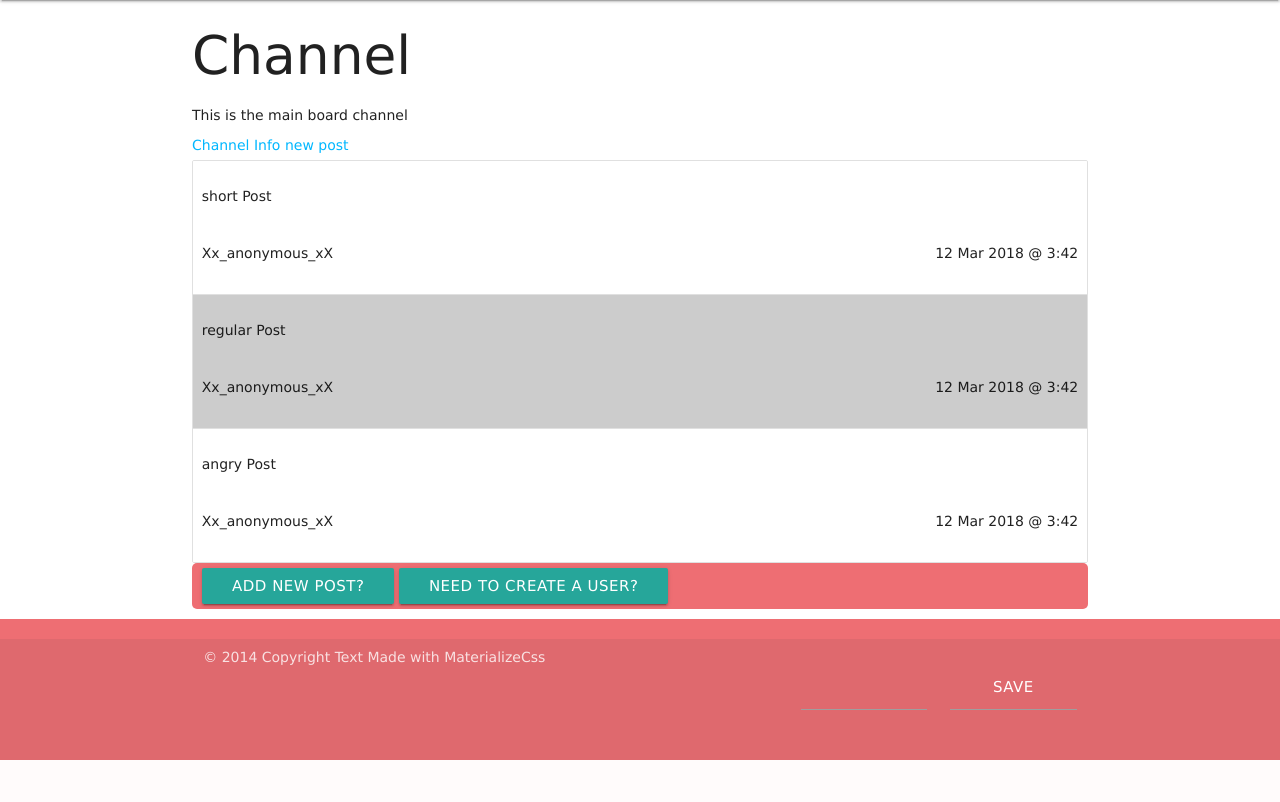
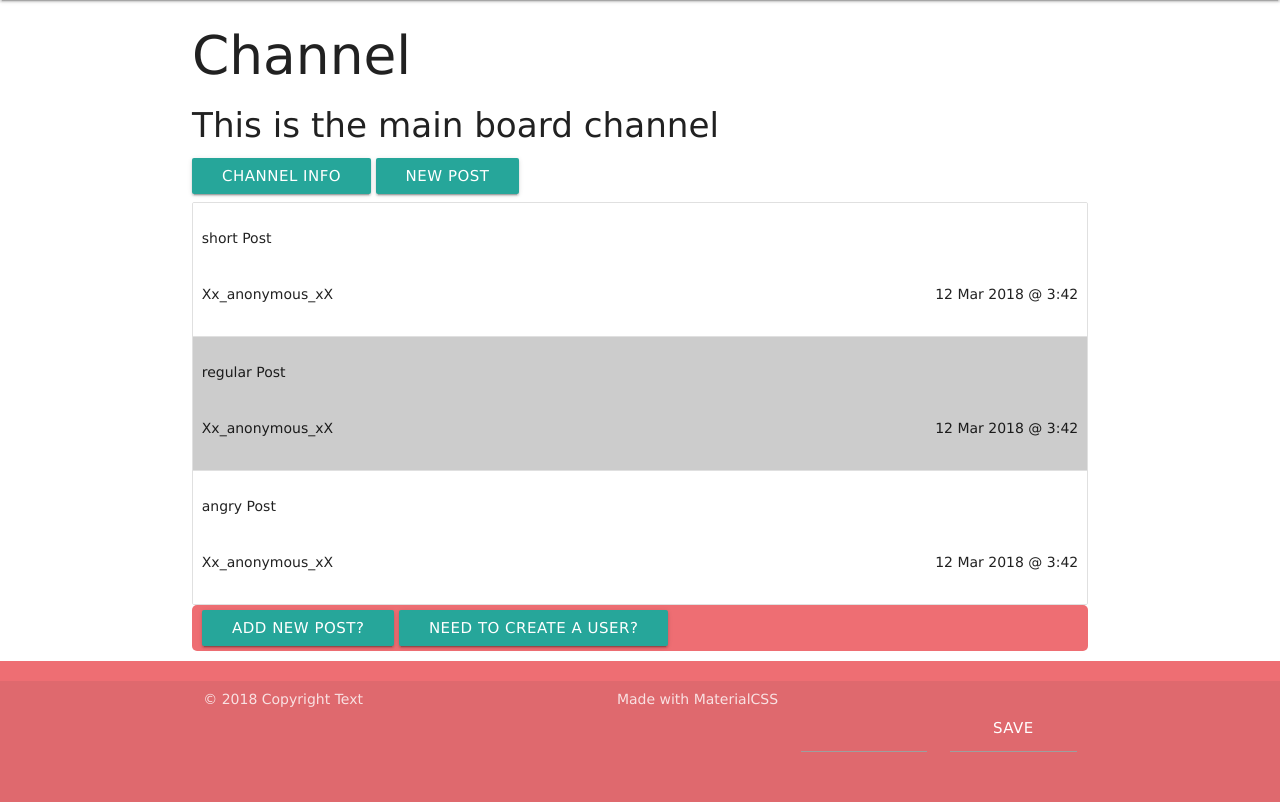
Before and after one commit to uniOpifex/ChatBoardHBS, a Node server app: page /boards/600000000000000000000001/posts in a window 1280 px wide. Shown: the part 128-930 px from the top of the page. Before the commit the page ends 888 px from the top, so only its background shows below. Run offline with Node 20, Linux system fonts and the light colour scheme; data comes from the database, SQL or seed files in the repository; some libraries are stand-ins or nearby versions.

Commit message:
improved content header for /boards/posts view

```diff
--- a/public/jscripts/scripts.js
+++ b/public/jscripts/scripts.js
@@ -1,4 +1,9 @@
-
+// jQuery on load
+$( () => {
+    $('.tap-target').tapTarget('open');
+    $('.tap-target').tapTarget('close');
+}
+);
 
 function makeid() {
     var text = "";
--- a/views/layout.hbs
+++ b/views/layout.hbs
@@ -7,7 +7,7 @@
   <link rel='stylesheet' href='/stylesheets/style.css' />
   <link href="https://fonts.googleapis.com/icon?family=Material+Icons" rel="stylesheet">
   <script defer src="https://use.fontawesome.com/releases/v5.0.8/js/all.js"></script>
-
+  <script src="https://ajax.googleapis.com/ajax/libs/jquery/1.12.4/jquery.min.js"></script>
 
 
 
@@ -49,8 +49,9 @@
         <div class="row">
           <div class="col s12">
             <form action="">
-               <div class="col s8">
-                  © 2014 Copyright Text Made with MaterializeCss
+              <div class="col s8">
+                © 2018 Copyright Text
+                <span class="right">Made with MaterialCSS</span>
               </div>
               <div class="input-field col s2">
                 <input value="" id="IDHash" type="text" class="validate">
--- a/views/posts/index.hbs
+++ b/views/posts/index.hbs
@@ -1,9 +1,13 @@
 <div class="container">
 	<div class="col s12 boardlist">
 		<h2>{{board.name}}</h2>
-		<p>{{board.description}}</p>
-		<a href="/boards/{{board._id}}">{{board.name}} Info</a>
-		<a href="/boards/{{board._id}}/posts/new">new post</a>
+		<h4>{{board.description}}</h4 >
+
+
+		<div class="col s12 content-header">
+			<a class="btn" href="/boards/{{board._id}}">{{board.name}} Info</a>
+				<a class="btn" href="/boards/{{board._id}}/posts/new">new post</a>
+		</div>
 	</div>
 	<div>
 		<ul class="collection stripedList">
```
